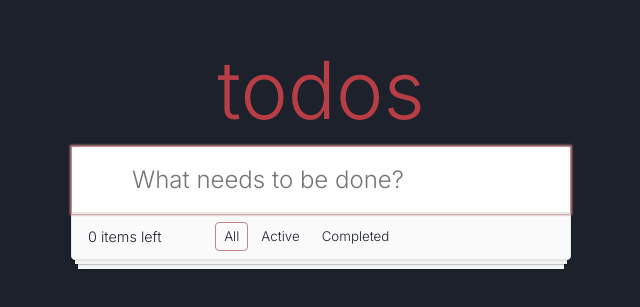
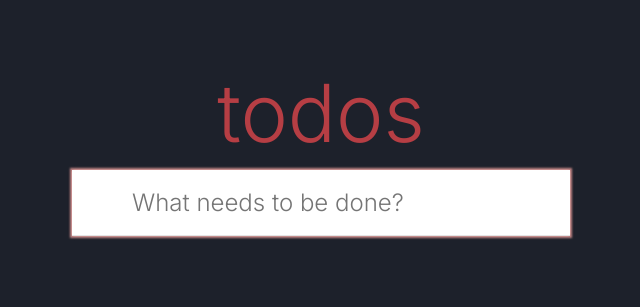
Before and after one commit to joysofcode/svelte-todo, a Svelte app: page / in a window 1280 px wide. Shown: the part 253-560 px from the top of the page, without its empty margins (319-959 px from the left). Built offline with nearby package versions, Linux system fonts and the light colour scheme.

Commit message:
feat: Hide options if there are no todos

```diff
--- a/src/components/Todos.svelte
+++ b/src/components/Todos.svelte
@@ -94,6 +94,7 @@
   <section class="todos">
     <AddTodo {addTodo} {toggleCompleted} {todosAmount} />
 
+    {#if todosAmount}
       <ul class="todo-list">
         {#each filteredTodos as todo (todo.id)}
           <Todo {todo} {completeTodo} {removeTodo} {editTodo} {duration} />
@@ -105,6 +106,7 @@
         <FilterTodos {selectedFilter} {setFilter} />
         <ClearTodos {clearCompleted} {completedTodos} />
       </div>
+    {/if}
   </section>
 </main>
 
```
Lines whose indentation alone changed are shown as unchanged.
